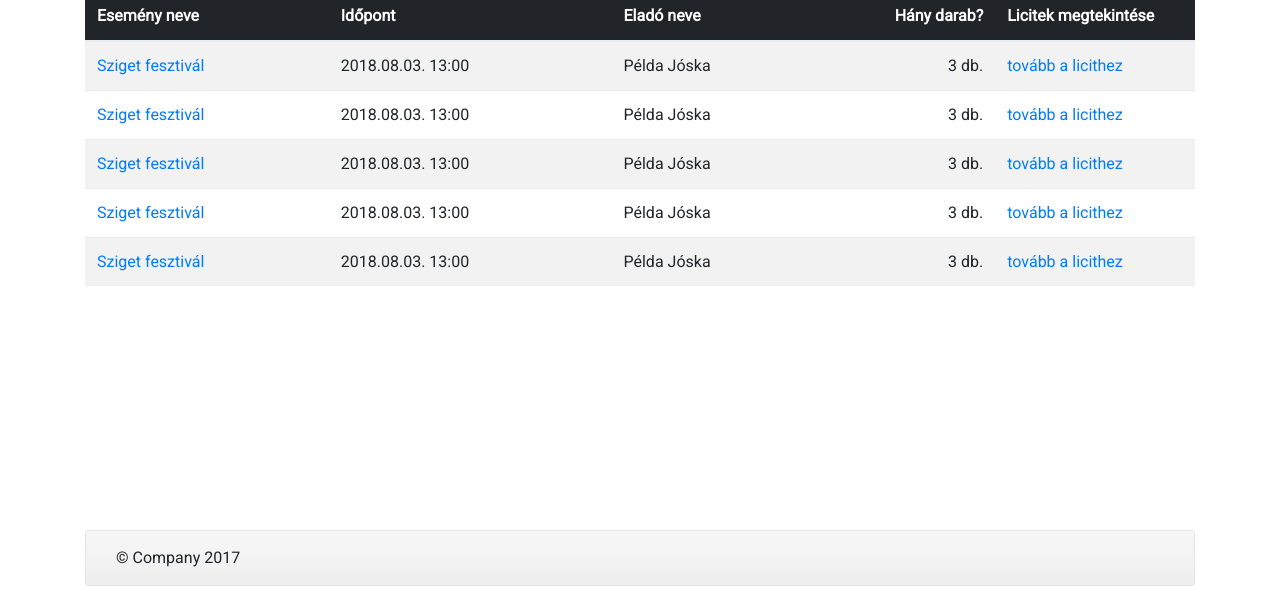
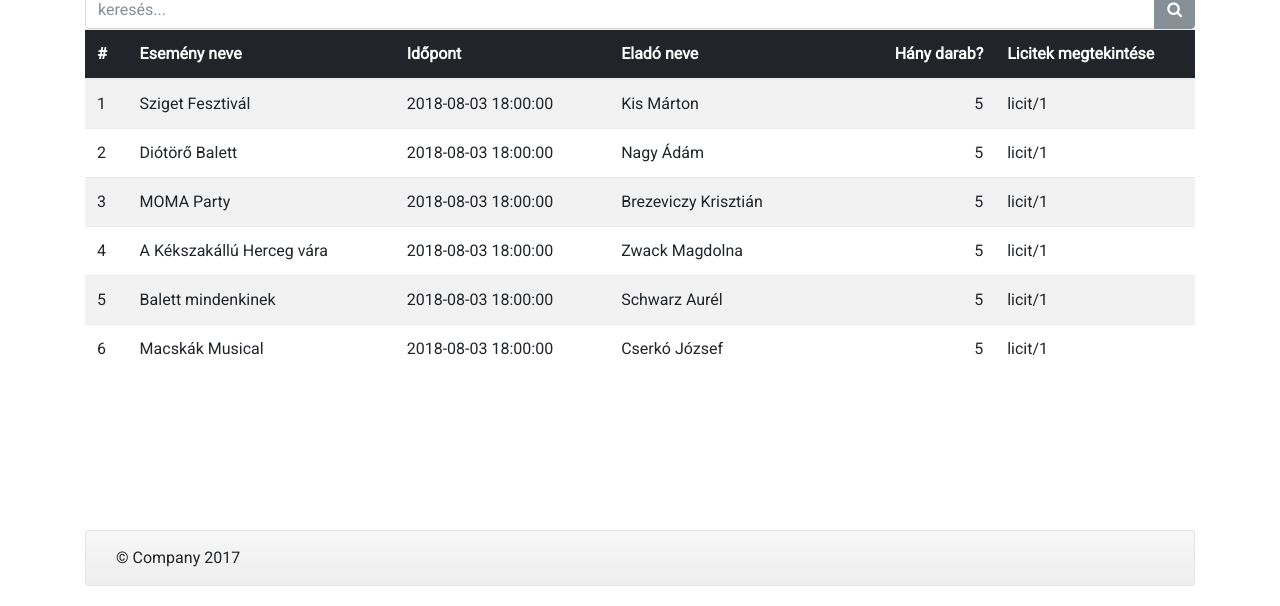
Before and after one commit to cherryApp/netacademia-jq, a plain HTML site: page tickets.html in a window 1280 px wide. Shown: the part 194-800 px from the top of the page. Drawn offline with nearby package versions, Linux system fonts and the light colour scheme.

Commit message:
Feat: table filter.

```diff
--- a/js/main.js
+++ b/js/main.js
@@ -68,3 +68,90 @@ function showInvalidMessage() {
 $(function() {
   $('[data-toggle="tooltip"]').tooltip();
 });
+
+// Jegyek tömbje.
+var tickets = [
+  {
+    event: "Sziget Fesztivál",
+    time: "2018-08-03 18:00:00",
+    seller: "Kis Márton",
+    pcs: 5,
+    link: "licit/1"
+  },
+  {
+    event: "Diótörő Balett",
+    time: "2018-08-03 18:00:00",
+    seller: "Nagy Ádám",
+    pcs: 5,
+    link: "licit/1"
+  },
+  {
+    event: "MOMA Party",
+    time: "2018-08-03 18:00:00",
+    seller: "Brezeviczy Krisztián",
+    pcs: 5,
+    link: "licit/1"
+  },
+  {
+    event: "A Kékszakállú Herceg vára",
+    time: "2018-08-03 18:00:00",
+    seller: "Zwack Magdolna",
+    pcs: 5,
+    link: "licit/1"
+  },
+  {
+    event: "Balett mindenkinek",
+    time: "2018-08-03 18:00:00",
+    seller: "Schwarz Aurél",
+    pcs: 5,
+    link: "licit/1"
+  },
+  {
+    event: "Macskák Musical",
+    time: "2018-08-03 18:00:00",
+    seller: "Cserkó József",
+    pcs: 5,
+    link: "licit/1"
+  },
+];
+
+// Jegyek táblájának generálása.
+var ticketTable = $("table.table.table-striped").eq(0);
+function fillTicketsTable(currentTickets) {
+  currentTickets = currentTickets || tickets;
+  var tbody = ticketTable.find("tbody");
+  tbody.html("");
+  $.each( currentTickets, function(index, ticket) {
+    var row = $(".templates .ticket-row").clone();
+    row.find("td").eq(0).html(index+1);
+    row.find("td").eq(1).html(ticket.event);
+    row.find("td").eq(2).html(ticket.time);
+    row.find("td").eq(3).html(ticket.seller);
+    row.find("td").eq(4).html(ticket.pcs);
+    row.find("td").eq(5).html(ticket.link);
+    tbody.append(row);
+  });
+}
+fillTicketsTable();
+
+// Jegyek táblázat szűrése.
+$(".tickets-search-row input").on("keyup", filterTickets);
+function filterTickets() {
+  var currentValue = $(this).val().toLowerCase();
+  var filteredTickets = [];
+  if (currentValue == "") {
+    filteredTickets = tickets;
+  } else {
+    filteredTickets = tickets.filter( function(item) {
+      var done = false;
+      for (var k in item) {
+        if (item[k].toString().toLowerCase().indexOf(currentValue) > -1) {
+          done = true;
+        }
+      }
+      return done;
+    });
+  }
+
+  fillTicketsTable(filteredTickets);
+}
--- a/tickets.html
+++ b/tickets.html
@@ -51,9 +51,22 @@
     </div>
 
     <h1>Licitálható jegyek listája</h1>
+    <div class="row tickets-search-row">
+      <div class="col-12">
+        <div class="input-group">
+          <input type="text" class="form-control" placeholder="keresés..." aria-label="keresés">
+          <span class="input-group-btn">
+            <button class="btn btn-secondary" type="button">
+              <i class="fa fa-search"></i>
+            </button>
+          </span>
+        </div>
+      </div>
+    </div>
     <table class="table table-striped">
       <thead class="thead-inverse">
         <tr>
+          <th>#</th>
           <th style="min-width:30%">Esemény neve</th>
           <th>Időpont</th>
           <th class="d-none d-md-table-cell">Eladó neve</th>
@@ -61,58 +74,7 @@
           <th style="width:18%">Licitek megtekintése</th>
         </tr>
       </thead>
-      <tbody>
-        <tr>
-          <td data-toggle="tooltip" data-html="true" data-placement="bottom" title="<strong>Még 3 napig lehet licitálni</strong><br/>az esemény megtekintéséhez kattints ide">
-            <a href="event.html?id=1">Sziget fesztivál</a></td>
-          <td>2018.08.03. 13:00</td>
-          <td class="d-none d-md-table-cell">Példa Jóska</td>
-          <td class="text-right d-none d-md-table-cell">3 db.</td>
-          <td>
-            <a href="bid.html?id=1">tovább a licithez</a>
-          </td>
-        </tr>
-        <tr>
-          <td data-toggle="tooltip" data-html="true" data-placement="bottom" title="<strong>Még 3 napig lehet licitálni</strong><br/>az esemény megtekintéséhez kattints ide">
-            <a href="event.html?id=1">Sziget fesztivál</a></td>
-          <td>2018.08.03. 13:00</td>
-          <td class="d-none d-md-table-cell">Példa Jóska</td>
-          <td class="text-right d-none d-md-table-cell">3 db.</td>
-          <td>
-            <a href="bid.html?id=1">tovább a licithez</a>
-          </td>
-        </tr>
-        <tr>
-          <td data-toggle="tooltip" data-html="true" data-placement="bottom" title="<strong>Még 3 napig lehet licitálni</strong><br/>az esemény megtekintéséhez kattints ide">
-            <a href="event.html?id=1">Sziget fesztivál</a></td>
-          <td>2018.08.03. 13:00</td>
-          <td class="d-none d-md-table-cell">Példa Jóska</td>
-          <td class="text-right d-none d-md-table-cell">3 db.</td>
-          <td>
-            <a href="bid.html?id=1">tovább a licithez</a>
-          </td>
-        </tr>
-        <tr>
-          <td data-toggle="tooltip" data-html="true" data-placement="bottom" title="<strong>Még 3 napig lehet licitálni</strong><br/>az esemény megtekintéséhez kattints ide">
-            <a href="event.html?id=1">Sziget fesztivál</a></td>
-          <td>2018.08.03. 13:00</td>
-          <td class="d-none d-md-table-cell">Példa Jóska</td>
-          <td class="text-right d-none d-md-table-cell">3 db.</td>
-          <td>
-            <a href="bid.html?id=1">tovább a licithez</a>
-          </td>
-        </tr>
-        <tr>
-          <td data-toggle="tooltip" data-html="true" data-placement="bottom" title="<strong>Még 3 napig lehet licitálni</strong><br/>az esemény megtekintéséhez kattints ide">
-            <a href="event.html?id=1">Sziget fesztivál</a></td>
-          <td>2018.08.03. 13:00</td>
-          <td class="d-none d-md-table-cell">Példa Jóska</td>
-          <td class="text-right d-none d-md-table-cell">3 db.</td>
-          <td>
-            <a href="bid.html?id=1">tovább a licithez</a>
-          </td>
-        </tr>
-      </tbody>
+      <tbody></tbody>
     </table>
 
   </div>
@@ -123,6 +85,22 @@
     <footer class="footer">
       <p>&copy; Company 2017</p>
     </footer>
+  </div>
+
+  <div class="templates" style="display: none;">
+    <table>
+      <tr class="ticket-row">
+        <td></td>
+        <td data-toggle="tooltip" data-html="true" data-placement="bottom" title="<strong>Még 3 napig lehet licitálni</strong><br/>az esemény megtekintéséhez kattints ide">
+          <a href="event.html?id=1">Sziget fesztivál</a></td>
+        <td>2018.08.03. 13:00</td>
+        <td class="d-none d-md-table-cell">Példa Jóska</td>
+        <td class="text-right d-none d-md-table-cell">3 db.</td>
+        <td>
+          <a href="bid.html?id=1">tovább a licithez</a>
+        </td>
+      </tr>
+    </table>
   </div>
 
 
```
